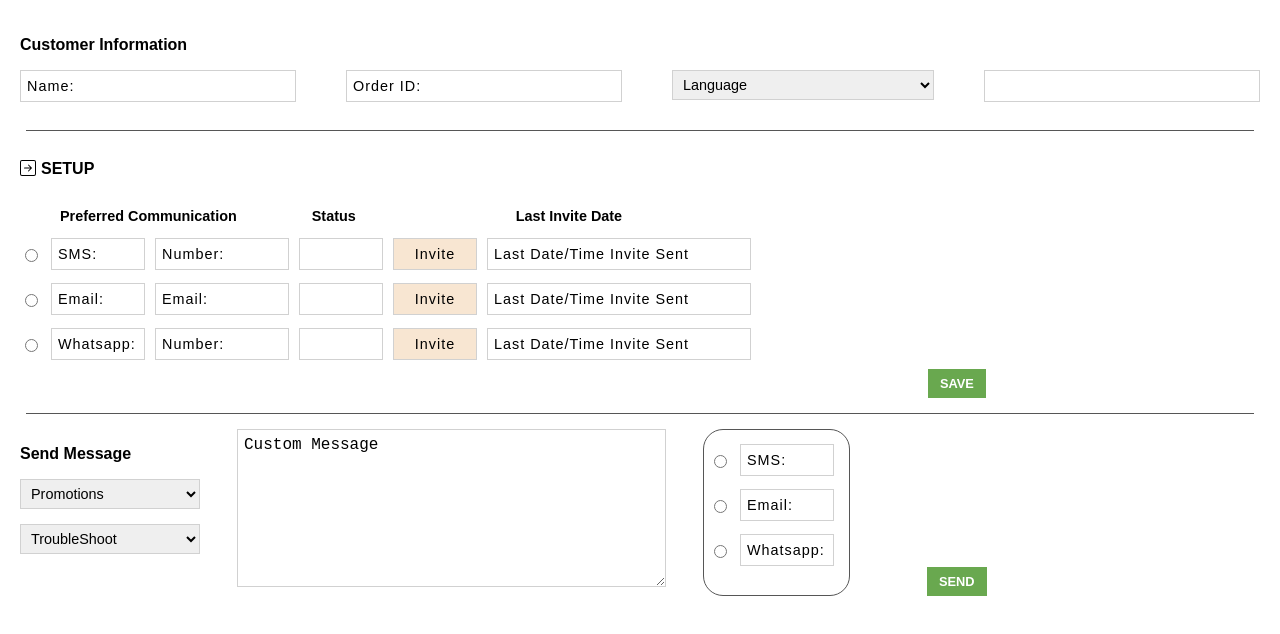
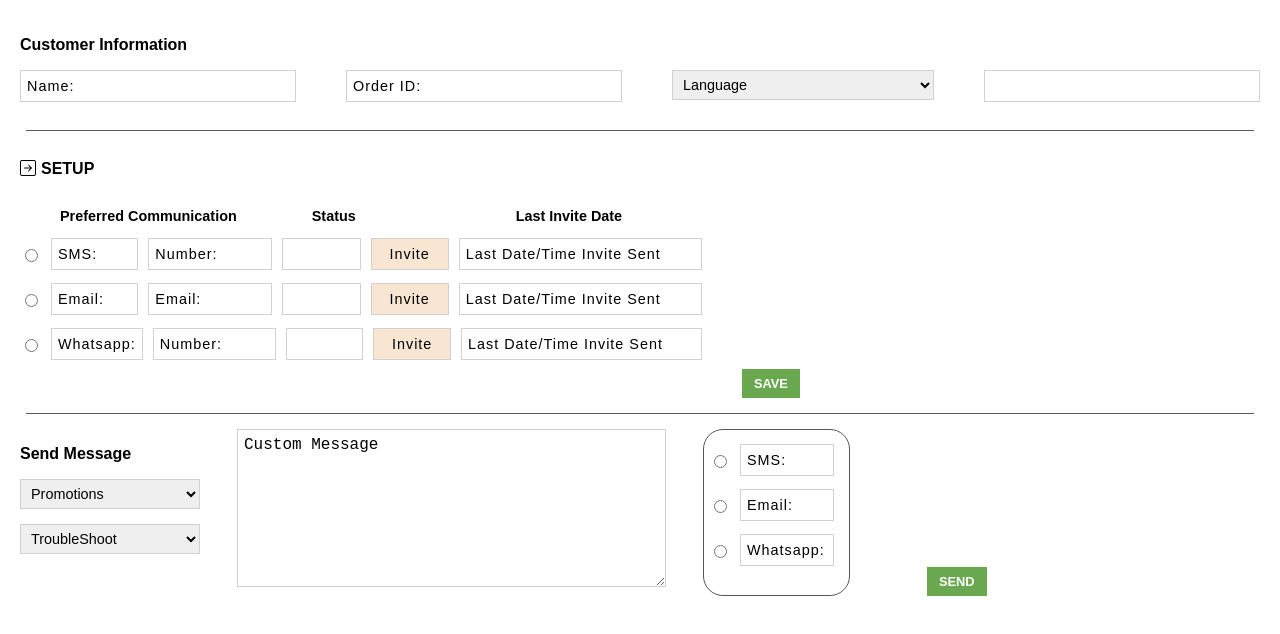
Before and after one commit to ahsan-chy/maxsms, a React (Vite) app: page / in a window 1280 px wide. Shown: the top 634 px of the page. Built offline with nearby package versions, Linux system fonts and the light colour scheme.

Commit message:
width decrease

```diff
--- a/src/components/customerInfo.module.css
+++ b/src/components/customerInfo.module.css
@@ -72,7 +72,7 @@
 
 .contentWrapper {
   display: inline-block;
-  width: 70%;
+  width: 55%;
 }
 
 .setupSubTitle {
```
